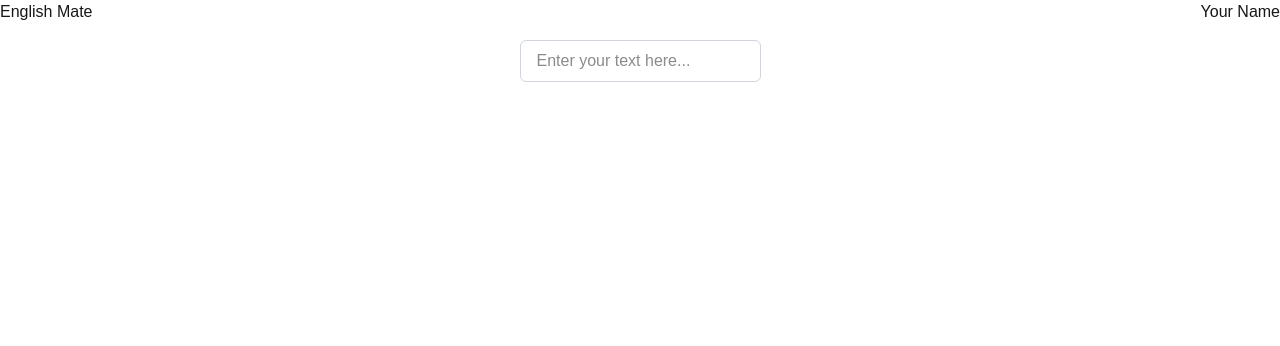
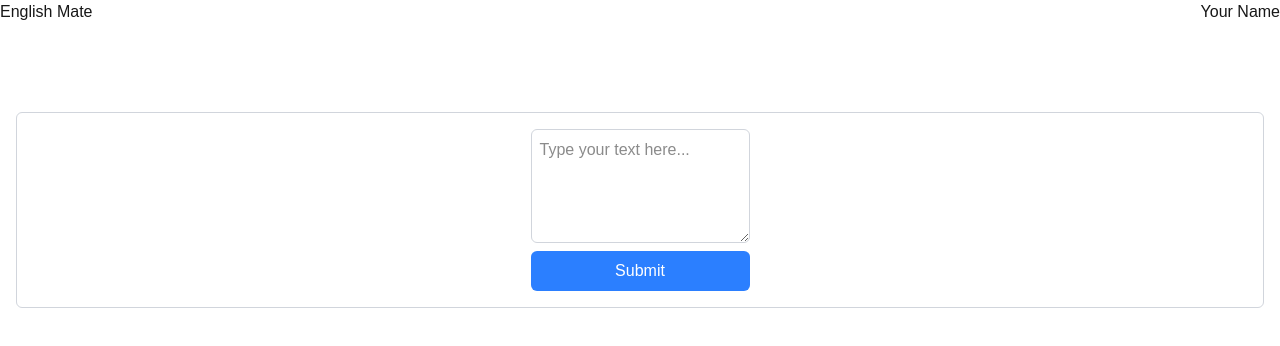
Before and after one commit to SunyeongJ-dev/english-mate, a Next.js app: page / in a window 1280 px wide. Shown: the top 346 px of the page. Built offline with nearby package versions, Linux system fonts and the light colour scheme.

Commit message:
refactor: switch page to ViewState-based rendering

```diff
--- a/app/page.tsx
+++ b/app/page.tsx
@@ -1,23 +1,33 @@
 "use client";
 
 import { useState } from "react";
+import { ViewState, Language, Result, createHistoryItem } from "@/app/lib/types";
+
 
 export default function Home() {
   const [input, setInput] = useState("");
-  const [isChatting, setIsChatting] = useState(false);
-  const [messages, setMessages] = useState<string[]>([]);
-  const newMessage = messages[messages.length - 1] || "";
-  const [responseMessage, setResponseMessage] = useState("");
+  const [state, setState] = useState<ViewState>({ status: "waiting" });
+  const [language, setLanguage] = useState<Language>("en");
 
-  const handleSubmit = (e: React.SubmitEvent<HTMLFormElement>) => {
+  async function handleSubmit(
+    e: React.FormEvent<HTMLFormElement>,
+  ): Promise<void> {
     e.preventDefault();
+    const text = input.trim();
+    if (!text) return;
     setInput("");
-    setIsChatting(true);
-    setMessages((prevMessages) => [...prevMessages, input]);
-    sendMessageToServer(input);
+    setState({ status: "loading" });
+
+    try {
+      const result = await requestReview(text);
+      const reviewedResult = createHistoryItem(text, result, language);
+      setState({ status: "result", item: reviewedResult });
+    } catch (error) {
+      setState({ status: "error", message: "An error occurred while processing your request." });
+    }
   };
 
-  async function sendMessageToServer(message: string) {
+  async function requestReview(message: string): Promise<Result> {
     const res = await fetch("/api/chat", {
       method: "POST",
       headers: {
@@ -25,8 +35,11 @@
       },
       body: JSON.stringify({ input: message }),
     });
+    if (!res.ok) {
+      throw new Error("Failed to fetch review");
+    }
     const data = await res.json();
-    setResponseMessage(data.message);
+    return data;
   }
 
   return (
@@ -36,26 +49,47 @@
         <p>Your Name</p>
       </header>
       <div className="p-4">
+        <button className={`language === "en" ? "bg-blue-500 text-white p-2 rounded-md" : "bg-gray-300 text-gray-500 p-2 rounded-md"`}>English</button>
+        <button className={`language === "fr" ? "bg-blue-500 text-white p-2 rounded-md" : "bg-gray-300 text-gray-500 p-2 rounded-md"`}>French</button>
+        <button className={`language === "ko" ? "bg-blue-500 text-white p-2 rounded-md" : "bg-gray-300 text-gray-500 p-2 rounded-md"`}>Korean</button>
+        </div>
+      <div className="p-4">
         <div
           aria-label="chat"
-          className={`${isChatting ? "flex" : "hidden"} flex flex-col items-center justify-center gap-4 border border-gray-300 rounded-md p-4`}
+          className="flex flex-col items-center justify-center gap-4 border border-gray-300 rounded-md p-4"
         >
-          <p className="bg-white text-black p-2 rounded-md">{newMessage}</p>
-          <p className="bg-white text-black p-2 rounded-md">{responseMessage}</p>
+            {state.status === "waiting" && (
+              <form onSubmit={handleSubmit} className="flex flex-col gap-2">
+                <textarea
+                  value={input}
+                  onChange={(e) => setInput(e.target.value)}
+                  className="border border-gray-300 rounded-md p-2 w-full"
+                  rows={4}
+                  placeholder="Type your text here..."
+                />
+                <button
+                  type="submit"
+                  className="bg-blue-500 text-white p-2 rounded-md"
+                >
+                  Submit
+                </button>
+              </form>
+            )}
+            {state.status === "loading" && (
+              <p className="bg-white text-black p-2 rounded-md">Processing your request...</p>
+            )}
+            {state.status === "result" && (<>
+              <p className="bg-white text-black p-2 rounded-md">{state.item.result.level}</p>
+              <p className="bg-white text-black p-2 rounded-md">{state.item.result.formal}</p>
+              <p className="bg-white text-black p-2 rounded-md">{state.item.result.informal}</p>
+              <p className="bg-white text-black p-2 rounded-md">{state.item.result.note}</p>
+              </>
+            )}
+            {state.status === "error" && (
+              <p className="bg-white text-black p-2 rounded-md">{state.message}</p>
+            )}
         </div>
-        <div
-          aria-label="input"
-          className="flex flex-col items-center justify-center gap-4"
-        >
-          <form onSubmit={handleSubmit} className="flex w-full justify-center">
-            <input
-              value={input}
-              onChange={(e) => setInput(e.target.value)}
-              placeholder="Enter your text here..."
-              className="border border-gray-300 rounded-md py-2 px-4 focus:outline-none focus:ring-2 focus:ring-blue-500"
-            ></input>
-          </form>
-        </div>
+
       </div>
     </>
   );
```
